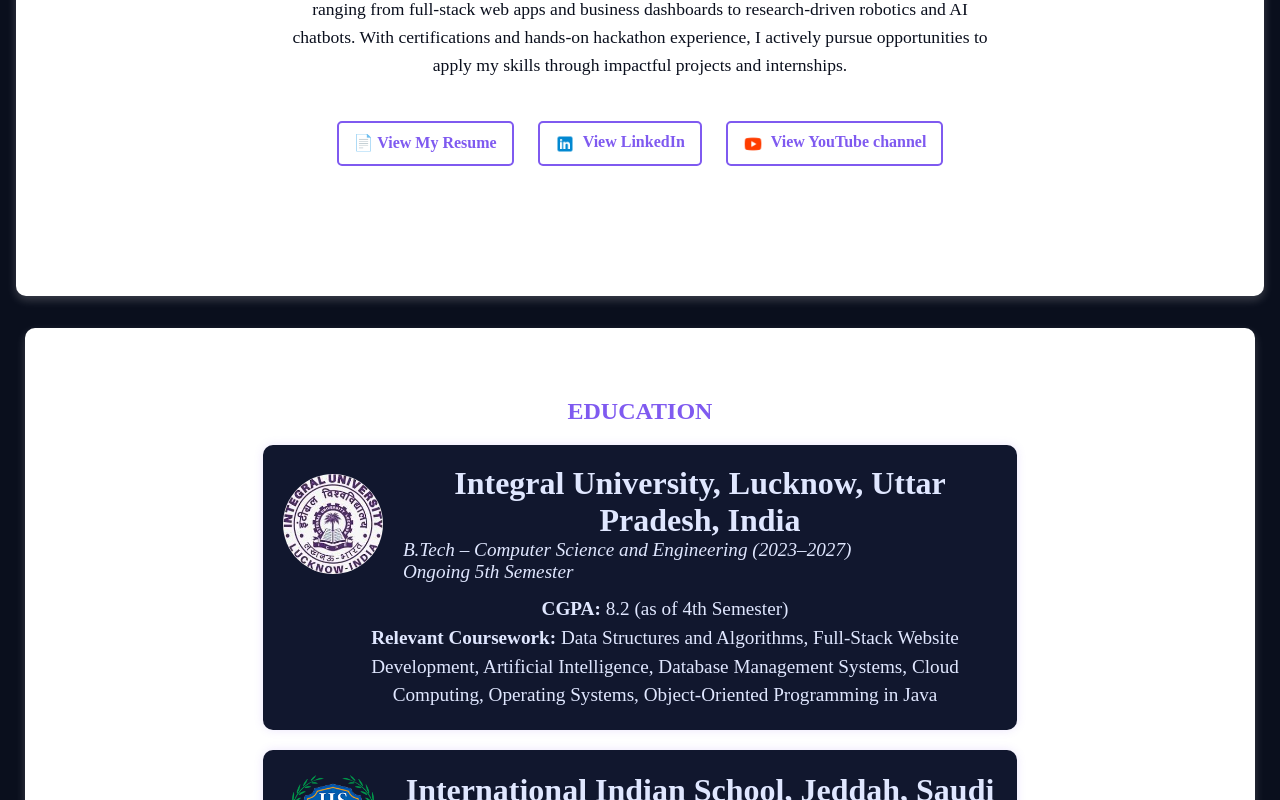
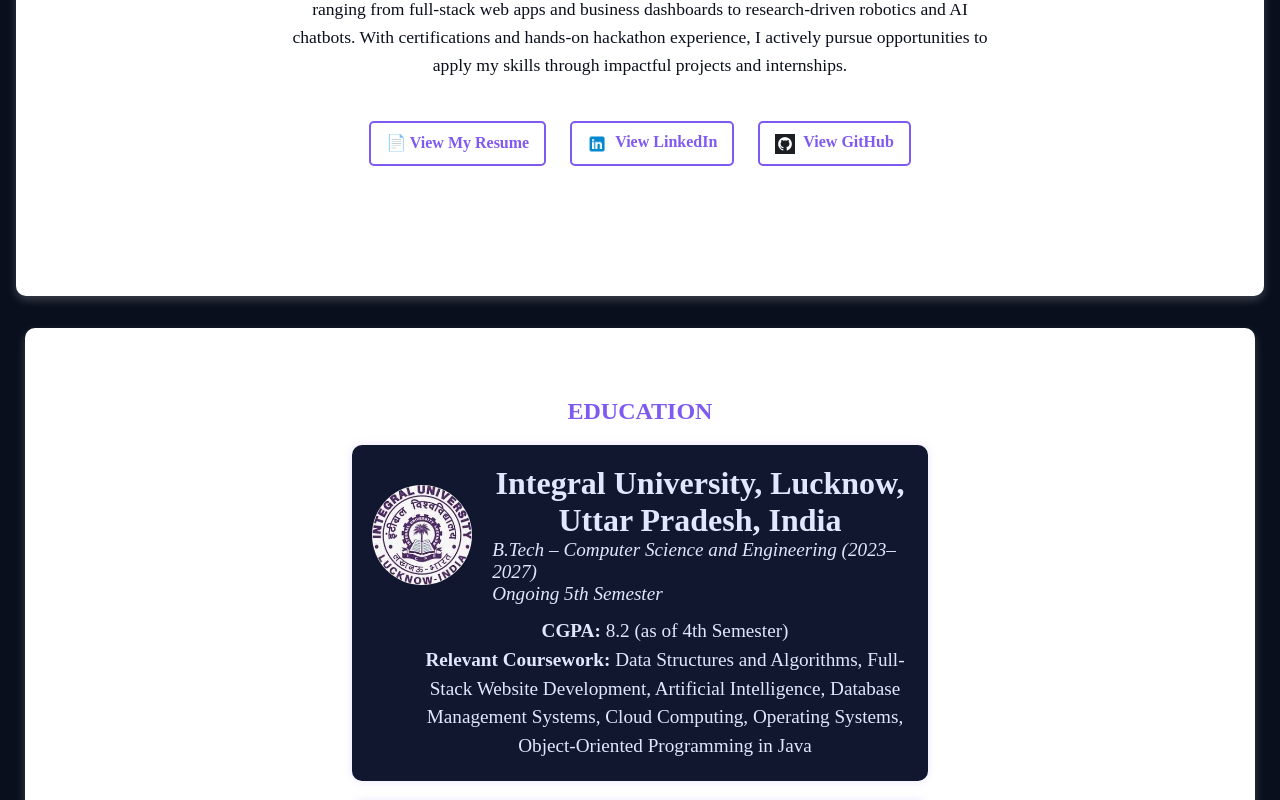
Before and after one commit to GPA95/AAK_Portfolio, a React (Vite) app: page / in a window 1280 px wide. Shown: the part 600-1400 px from the top of the page. Built offline with nearby package versions, Linux system fonts and the light colour scheme.

Commit message:
Adjusting buttons

```diff
--- a/src/components/Contact.jsx
+++ b/src/components/Contact.jsx
@@ -50,7 +50,7 @@ function Contact() {
 
     // Function to open YouTube channel
   const handleYouTubeClick = () => {
-    window.open("https://www.youtube.com/@quranrecitationmadina", "_blank");
+    window.open("https://www.youtube.com/@GPAcer", "_blank");
   };
 
   return (
--- a/src/components/EducationCard.css
+++ b/src/components/EducationCard.css
@@ -2,7 +2,7 @@
 .edu-card {
   background-color: #11172E;
   color: #E0E7FF;
-  max-width: 60%;
+  max-width: 45%;
   border-radius: 10px;
   padding: 20px;
   margin: 20px auto;
--- a/src/components/Intro.jsx
+++ b/src/components/Intro.jsx
@@ -1,7 +1,7 @@
 import "./Intro.css";
 import profilePic from "../assets/ME.jpg";
 import linkedinIcon from "../assets/linkedin.png";
-import ytIcon from "../assets/youtube.png";
+import Git from "../assets/github.png";
 
 function Intro() {
   return (
@@ -47,13 +47,13 @@ function Intro() {
             </a>
 
             <a
-              href="https://www.youtube.com/@GPAcer"
+              href="https://github.com/GPA95"
               target="_blank"
               rel="noopener noreferrer"
               className="btn btn-outline"
             >
-              <img src={ytIcon} alt="YouTube" className="btn-icon" />
-              View YouTube channel
+              <img src={Git} alt="GitHub" className="btn-icon" />
+              View GitHub
             </a>
           </div>
         </div>
```
